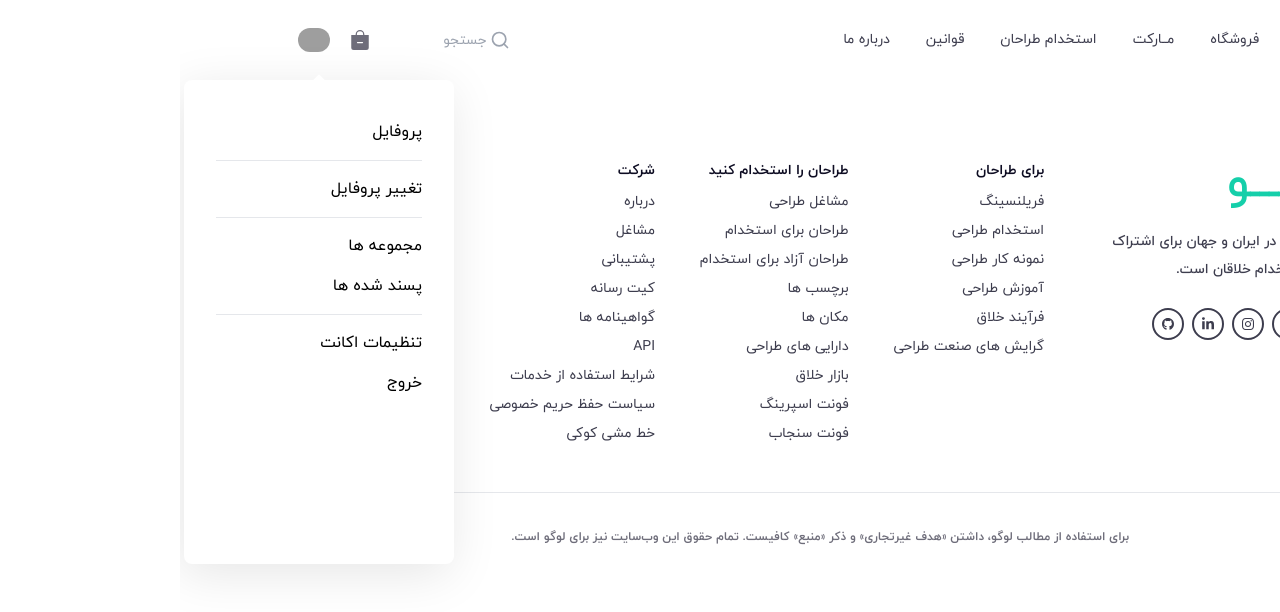
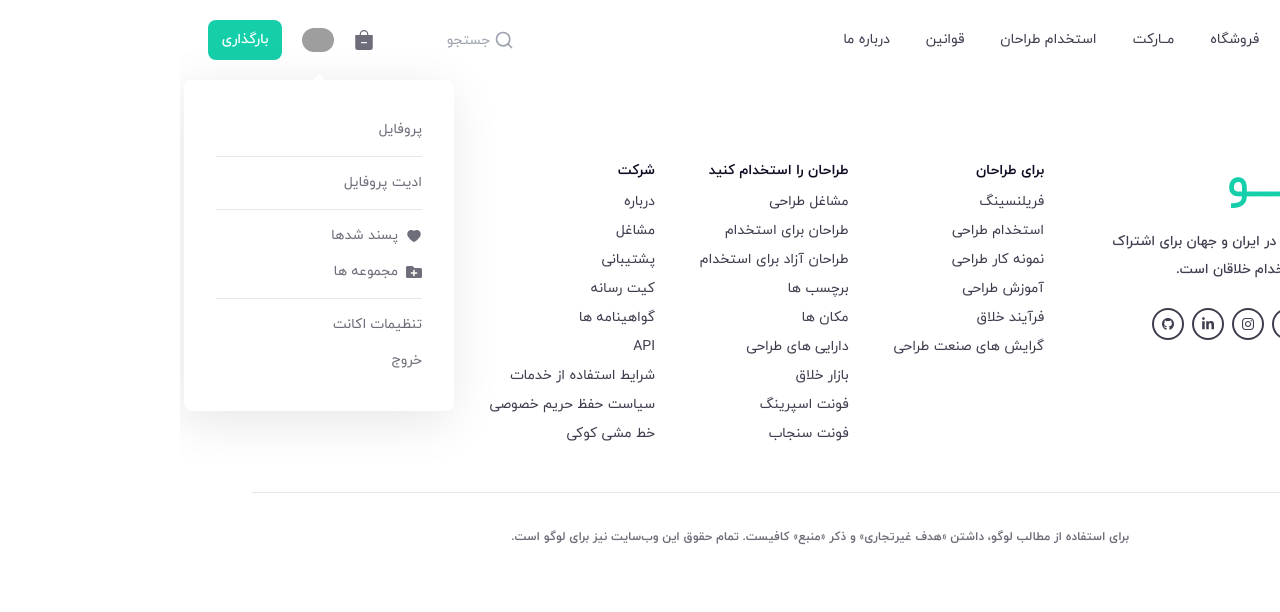
Before and after one commit to AfwebMaker/React-Website-Shopping, a React (Create React App) app: page / in a window 1280 px wide. Shown: the top 612 px of the page. Built offline with nearby package versions, Linux system fonts and the light colour scheme; grey boxes are pictures that could not be loaded; what tw-elements would draw is missing.

Commit message:
update profile submenu

```diff
--- a/src/layout/header/Navbar.js
+++ b/src/layout/header/Navbar.js
@@ -103,7 +103,7 @@ const Navbar = () => {
                 <BsFillBagDashFill className="w-5 h-5 text-[#6e6d7a]" />
               </Link>
             </li>
-            <li className="ml-1 lg:flex h-full flex items-center">
+            <li className="ml-1 hidden lg:flex h-full items-center">
               <Link
                 className="flex w-fit h-fit py-2 px-2 rounded-lg"
                 to=""
@@ -116,9 +116,9 @@ const Navbar = () => {
               </Link>
               <ProfileSubMenu />
             </li>
-            <li className="ml-1 pr-2 w-[78] h-10 hidden lg:flex">
+            <li className="ml-1 pr-2 w-[82px] h-10 hidden lg:flex">
               <Link
-                className="flex w-full h-full items-center justify-center py-2 px-3 rounded-lg text-color-main-3 text-sm font-medium bg-color-green transition-all duration-300 hover:bg-opacity-[0.7]"
+                className="flex w-full h-full items-center justify-center py-2 px-3 rounded-lg text-color-main-3 text-sm font-medium bg-color-main-1 transition-all duration-300 hover:bg-opacity-[0.7]"
                 to=""
               >
                 بارگذاری
--- a/src/layout/header/ProfileSubMenu.js
+++ b/src/layout/header/ProfileSubMenu.js
@@ -1,25 +1,49 @@
 import React from 'react'
 import { Link } from 'react-router-dom';
+//icons
+import { AiFillHeart } from 'react-icons/ai'
+import { FaFolderPlus } from 'react-icons/fa'
 
 const ProfileSubMenu = () => {
     return (
-        <div className="h-[484px] w-[270px] bg-white absolute left-1 rounded-lg top-20 shadow-subMenu py-8">
+        <div className="h-auto hidden w-[270px] bg-color-main-3 absolute left-1 rounded-lg top-20 shadow-subMenu py-8 lg:block">
             <div className="h-[18px] w-[18px] bg-white absolute left-1/2 top-[-2px] translate-x-[-50%] rotate-45"></div>
 
-            <Link className='w-full flex hover:bg-slate-900 px-8 py-2' to='/'>
+            <Link className='w-full text-color-Text2 hover:text-color-Text3 flex hover:bg-color-dark-main-2 px-8 py-2 text-sm' to='/'>
                 <span className='w-full'>
                     پروفایل
                 </span>
             </Link>
-
             <hr className='mx-8 m-2'></hr>
-            <span className='w-full flex px-8 py-2'>تغییر پروفایل</span>
+            <Link className='w-full flex text-color-Text2 hover:text-color-Text3 hover:bg-color-dark-main-2 px-8 py-2 text-sm' to='/'>
+                <span className='w-full'>
+                    ادیت پروفایل
+                </span>
+            </Link>
             <hr className='mx-8 m-2'></hr>
-            <span className='w-full flex px-8 py-2'>مجموعه ها</span>
-            <span className='w-full flex px-8 py-2'>پسند شده ها</span>
+            <Link className='w-full flex text-color-Text2 hover:text-color-Text3 hover:bg-color-dark-main-2 px-8 py-2 text-sm' to='/'>
+                <span className='flex items-center ml-2 text-base'><AiFillHeart /></span>
+                <span className='w-full'>
+                    پسند شدها
+                </span>
+            </Link>
+            <Link className='w-full flex text-color-Text2 hover:text-color-Text3 hover:bg-color-dark-main-2 px-8 py-2 text-sm' to='/'>
+                <span className='flex items-center ml-2 text-base'><FaFolderPlus /></span>
+                <span className='w-full'>
+                    مجموعه ها
+                </span>
+            </Link>
             <hr className='mx-8 m-2'></hr>
-            <span className='w-full flex px-8 py-2'>تنظیمات اکانت</span>
-            <span className='w-full flex px-8 py-2'>خروج</span>
+            <Link className='w-full flex text-color-Text2 hover:text-color-Text3 hover:bg-color-dark-main-2 px-8 py-2 text-sm' to='/'>
+                <span className='w-full'>
+                    تنظیمات اکانت
+                </span>
+            </Link>
+            <Link className='w-full flex text-color-Text2 hover:text-color-Text3 hover:bg-color-dark-main-2 px-8 py-2 text-sm' to='/'>
+                <span className='w-full'>
+                    خروج
+                </span>
+            </Link>
         </div>
     )
 }
--- a/tailwind.config.js
+++ b/tailwind.config.js
@@ -25,6 +25,7 @@ module.exports = {
         'color-main-3': '#fff',
         'color-light-main-1': '#15cfaa24',
         'color-light-main-2': '#f3f3f4',
+        'color-dark-main-2': '#E7E7E8',
 
 
         // 'color-Text1': '#3d3d4e',
```
